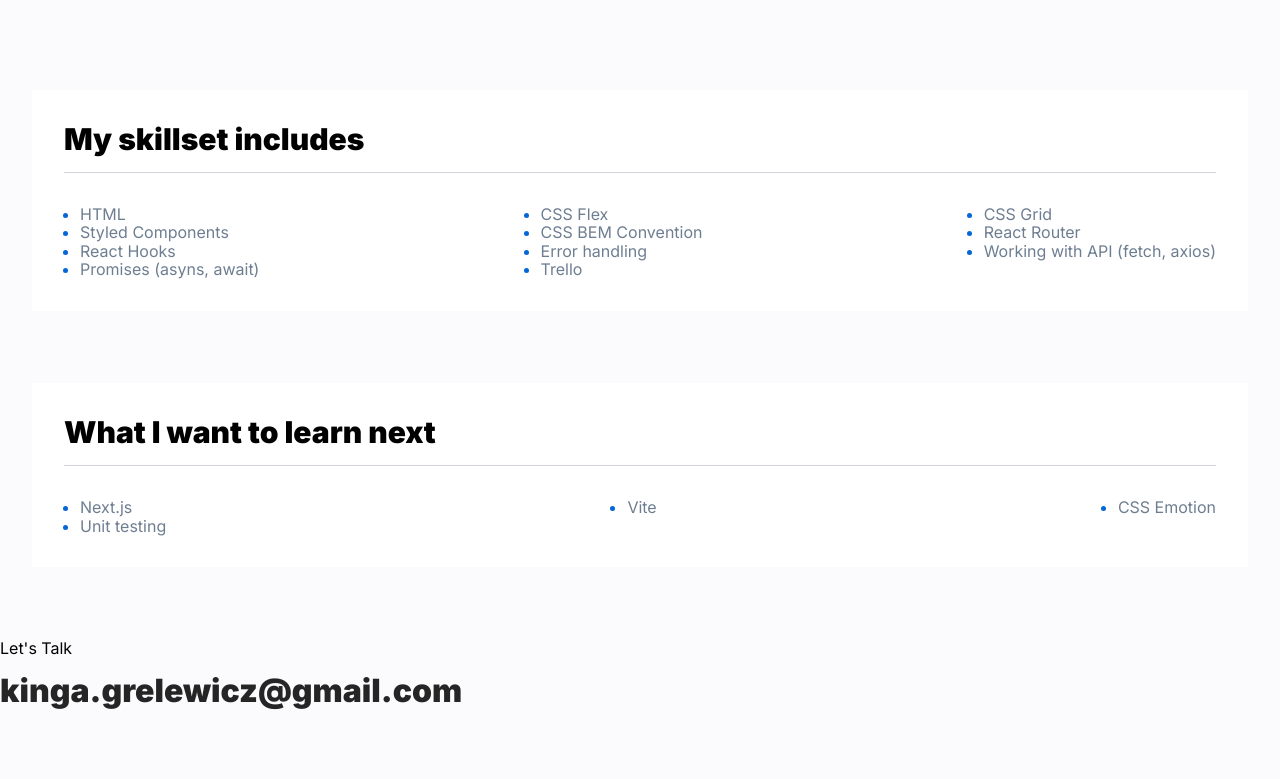
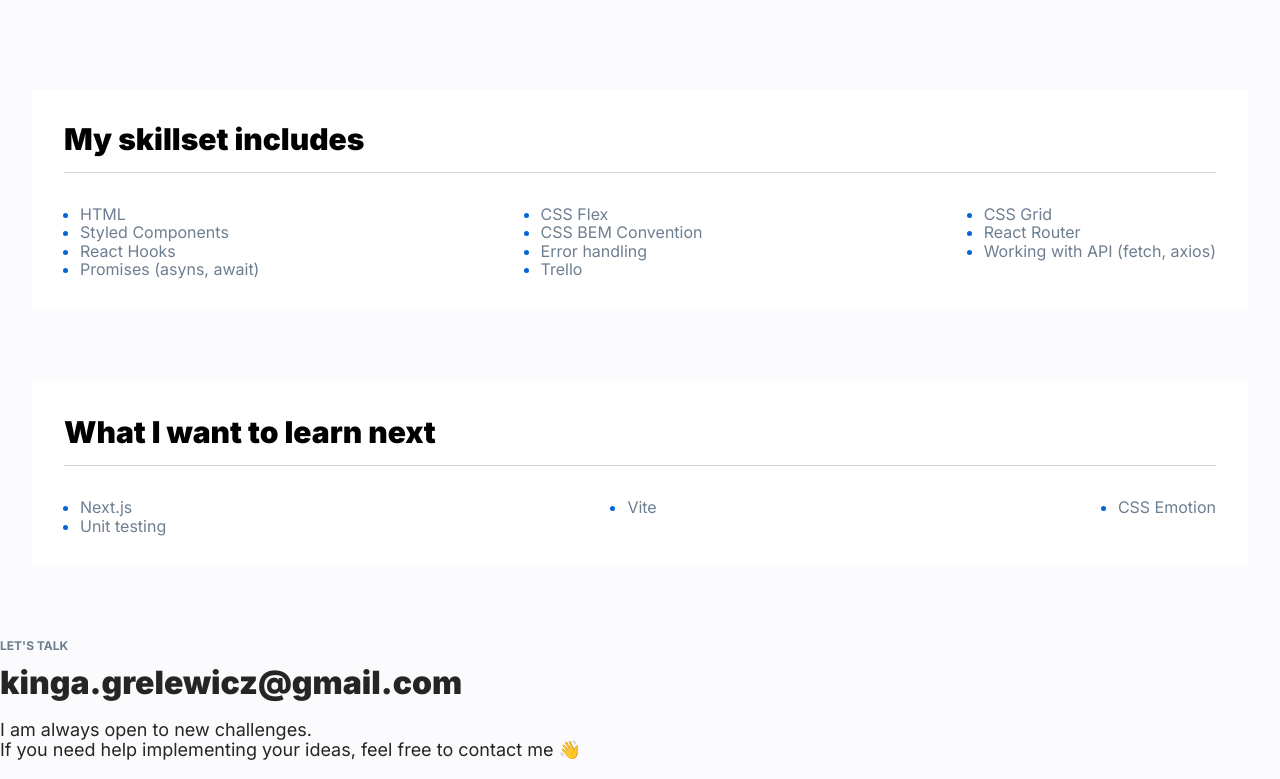
Before and after one commit to KingaGrelewicz/Personal-Homepage, a React (Create React App) app: page / in a window 1280 px wide. Shown: the part 637-1416 px from the top of the page. Before the commit the page ends 1347 px from the top, so only its background shows below. Built offline with nearby package versions, Linux system fonts and the light colour scheme.

Commit message:
Footer updated

```diff
--- a/src/components/Footer/index.js
+++ b/src/components/Footer/index.js
@@ -1,11 +1,17 @@
-import { FooterMail, FooterWrapper } from "./styled";
+import { FooterContent, FooterMail, FooterParagraph, FooterWrapper } from "./styled";
 
 
 const Footer = () => {
     return (
         <FooterWrapper>
-            <p>Let's Talk</p>
-            <FooterMail href="mailto:kinga.grelewicz@gmail.com">kinga.grelewicz@gmail.com</FooterMail>
+            <FooterParagraph>LET'S TALK</FooterParagraph>
+            <FooterMail
+                href="mailto:kinga.grelewicz@gmail.com">kinga.grelewicz@gmail.com
+            </FooterMail>
+            <FooterContent>
+                I am always open to new challenges.<br />
+                If you need help implementing your ideas, feel free to contact me 👋
+            </FooterContent>
         </FooterWrapper>
     )
 };
--- a/src/components/Footer/styled.js
+++ b/src/components/Footer/styled.js
@@ -1,9 +1,22 @@
 import styled from "styled-components";
 
 export const FooterWrapper = styled.div``;
+
+export const FooterParagraph = styled.p`
+    color: ${({ theme }) => theme.color.slateGray};
+    font-size: 12px;
+    font-weight: 700;
+`;
 
 export const FooterMail = styled.span`
     color: ${({ theme }) => theme.color.mineShaft};
     font-size: 32px;
     font-weight: 900;
+    margin: 24px 0;
 `;
+
+export const FooterContent = styled.p`
+    color: ${({ theme }) => theme.color.mineShaft};
+    font-size: 18px;
+    font-weight: 400;
+`;
```
